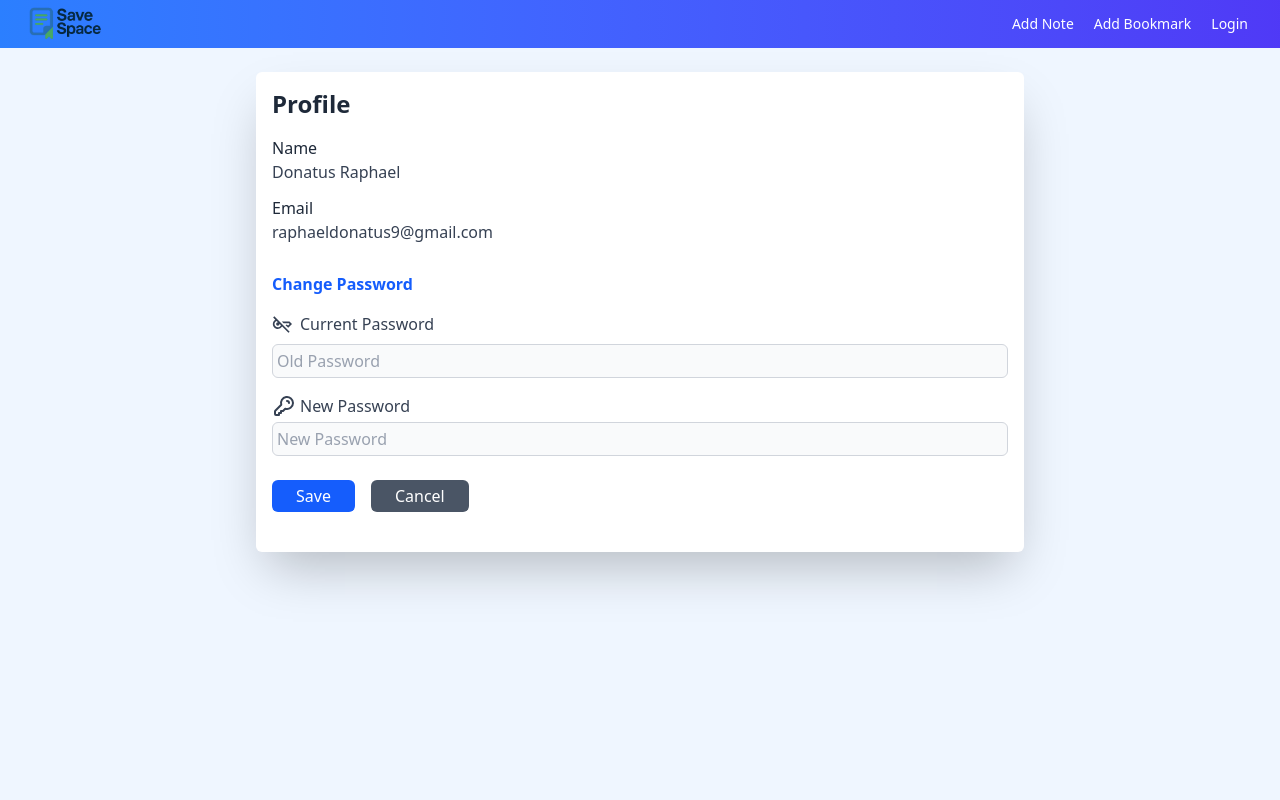
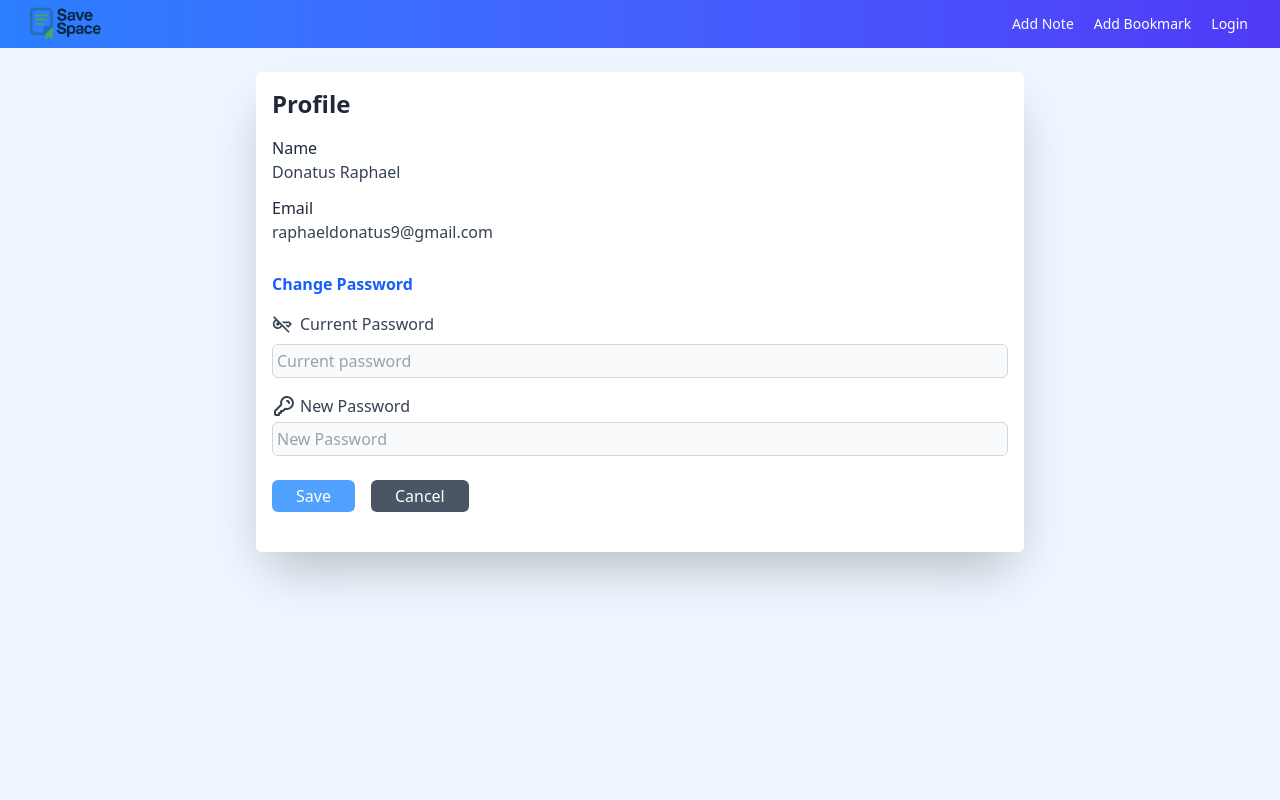
Before and after one commit to Dontizy/Savespace-fronend, a React (Vite) app: page /profile in a window 1280 px wide. Both pictures are taken after a click on the button "Change Password". Shown: the top 800 px of the page. Built offline with nearby package versions, Linux system fonts and the light colour scheme.

Commit message:
i added zustand and store for note, as noteStore

```diff
--- a/src/components/ChangePassword.tsx
+++ b/src/components/ChangePassword.tsx
@@ -1,41 +1,59 @@
 import { MdOutlineKeyOff } from "react-icons/md";
 import { HiOutlineKey } from "react-icons/hi"
 import type {Dispatch, SetStateAction} from 'react'
+import z from "zod";
+import { useForm, type FieldValues } from "react-hook-form";
+import { zodResolver } from "@hookform/resolvers/zod";
+import { GiSaveArrow } from "react-icons/gi";
+
 
 type toggleProp={
     togglePassword:boolean;
     setTogglePassword:Dispatch<SetStateAction<boolean>>;
 }
+const schema = z.object({
+    oldPassword:z.string().min(1, "Current password can't be empty"),
+    password:z.string().min(8, "Password must not be empty, must be of 8 characters or more!")
+})
+
+type resetData = z.infer<typeof schema>;
+
 
 const ChangePassword = ({togglePassword, setTogglePassword}:toggleProp) => {
+    const {register, handleSubmit, formState:{errors, isValid}} =useForm<resetData>({resolver:zodResolver(schema)})
 
+    const onSubmitChangePassword = (data:FieldValues)=>{
+            console.log(data);
+    }
 
     return (
         <div>
-            <form>
+            <form onSubmit={handleSubmit(onSubmitChangePassword)}>
                 <p className="font-semibold text-blue-600 my-2 py-2">Change Password</p>
                 <div className="flex flex-col gap-2">
                     <label htmlFor="oldpassword"
                         className="text-sm md:text-base text-gray-700 font-medium flex items-center gap-2">
                             <MdOutlineKeyOff className="size-5"/>Current Password</label>
-                <input type="text"
+                <input type="text" {...register("oldPassword")}
                     className="border border-gray-300 p-1 focus:border-blue-500 focus:ring focus:ring-blue-200 bg-gray-50 rounded-md placeholder:text-gray-400"
-                    placeholder="Old Password"/>
+                    placeholder="Current password"/>
+                    {errors.oldPassword && <p className="text-red-800 text-sm">{errors.oldPassword?.message}</p>}
                 </div>
                 <div className="my-4">
                     <div className="flex flex-col gap-1">
                         <label htmlFor="password"
                             className="ext-sm md:text-base text-gray-700 font-medium flex items-center gap-1">
                                 <HiOutlineKey className="size-6" />New Password</label>
-                        <input type="text"
+                        <input type="text" {...register("password")}
                             className="border border-gray-300 p-1 focus:border-blue-500 focus:ring focus:ring-blue-200 bg-gray-50 rounded-md placeholder:text-gray-400"
                             placeholder="New Password"/>
+                            {errors.password && <p className="text-red-800 text-sm">{errors.password?.message}</p>}
                     </div>
                 </div>
                 <div className="my-6 flex gap-2 md:gap-4">
-                    <button
-                        className="bg-blue-600 hover:bg-blue-700 py-1 px-6 rounded-md text-white transition-all duration-10 ease-in-out">
-                        Save
+                    <button disabled={!isValid}
+                        className={`${isValid ? 'bg-green-600':'bg-blue-400'} ${isValid && 'hover:bg-green-700'} py-1 px-6 rounded-md text-white transition-all duration-10 ease-in-out flex items-center gap-1`}>
+                        Save {isValid && <GiSaveArrow/>}
                     </button>
                     <button onClick={()=>setTogglePassword(!togglePassword)}
                         className="bg-gray-600 hover:bg-gray-700 py-1 px-6 rounded-md text-white transition-all duration-10 ease-in-out">
--- /dev/null
+++ b/src/components/store/noteStore.ts
@@ -0,0 +1,24 @@
+import { create } from "zustand";
+
+export interface Note{
+     id?:number;
+     title:string;
+     description:string;
+}
+
+
+interface NoteState{
+    notes:Note[];
+    addNote:(note:Note)=>void;
+    editNote:(id:number, noteData:Note)=>void;
+}
+
+export const useNoteStore = create<NoteState>((set)=>({
+    notes:[],
+    addNote:(note:Note)=>set((state)=>({notes:[...state.notes, note]})),
+    editNote:(id, noteData)=>set((state)=>({
+        notes:state.notes.map((note)=> note.id === id ? {...note, ...noteData} : note)
+    }))
+
+
+}))
```
